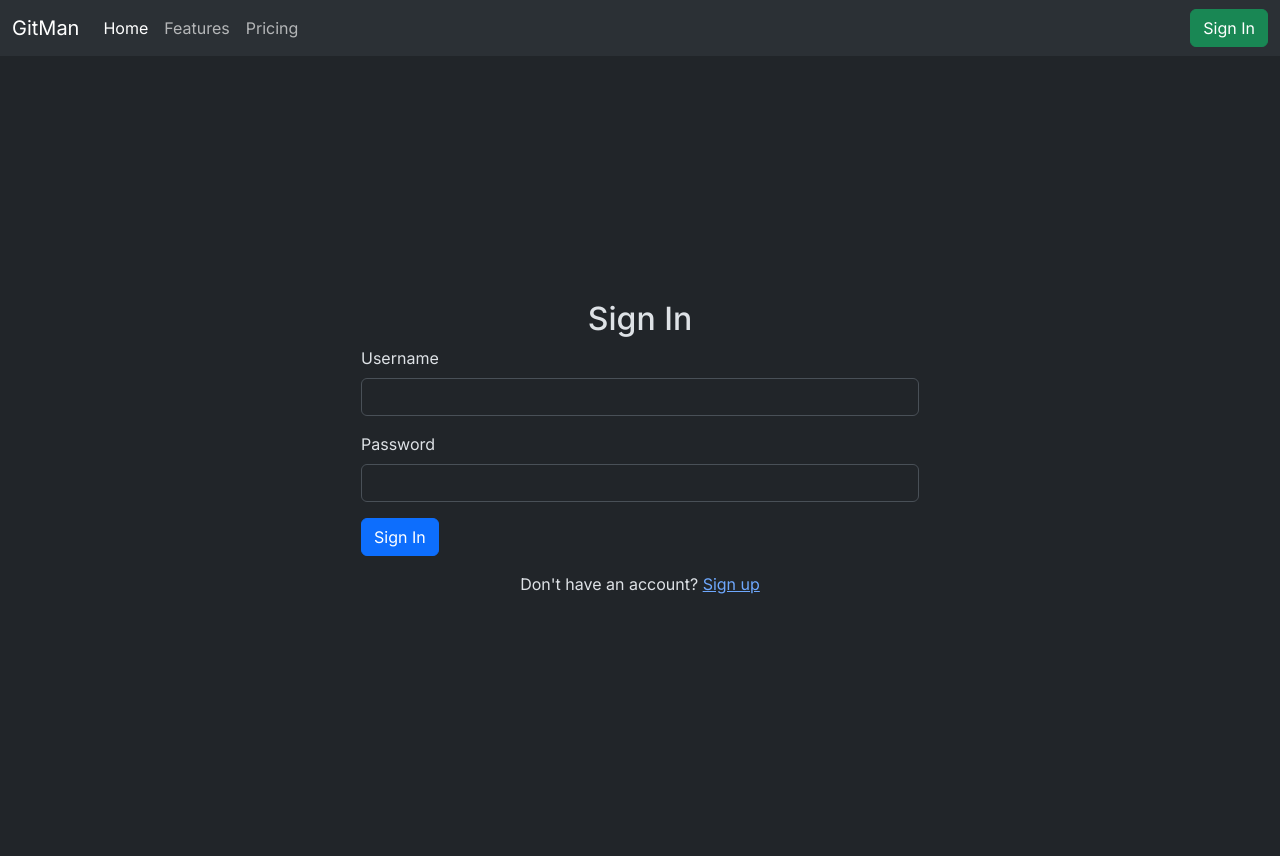
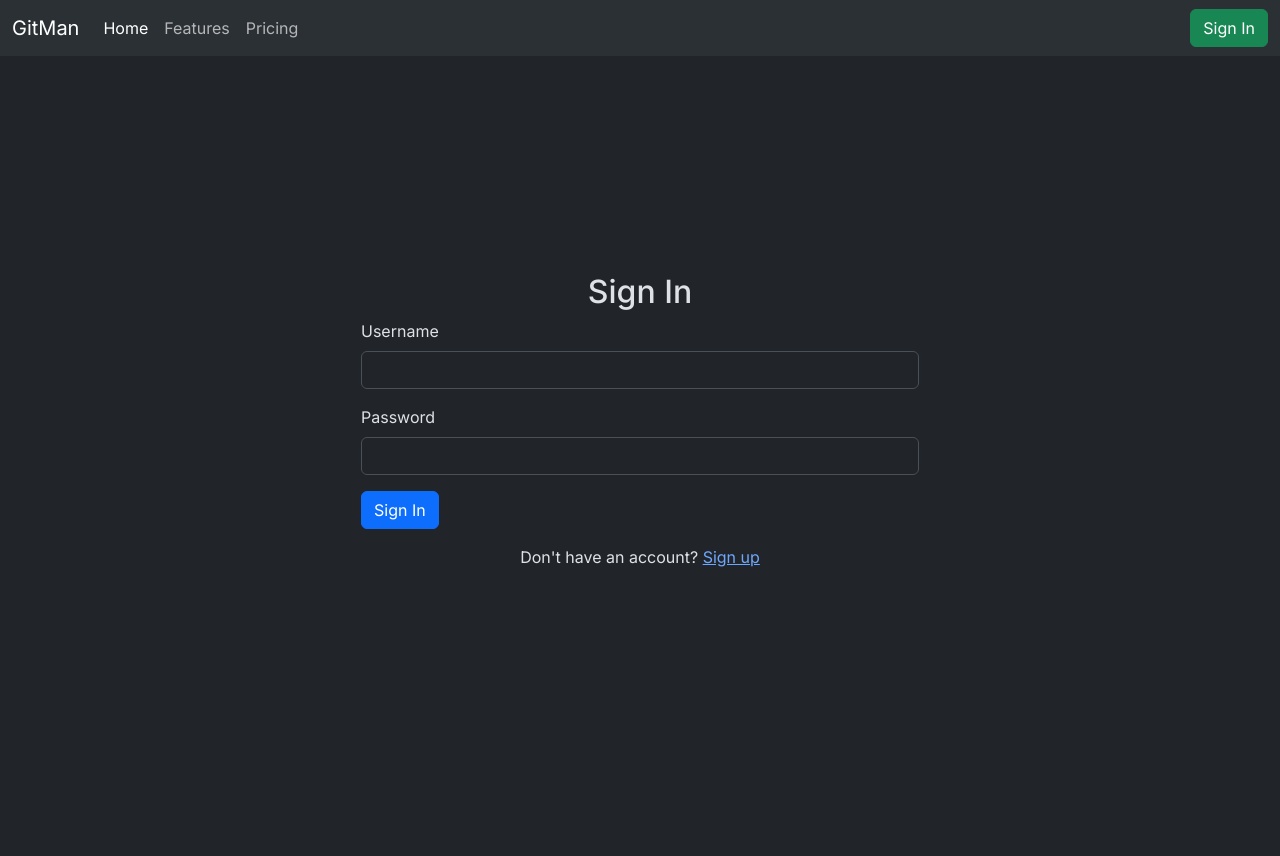
Before and after one commit to atomtables/GitMan, a Flask app: page /signin in a window 1280 px wide. After the commit the page ends 567 px from the top, so only its background shows below. Run offline with Flask 2, Linux system fonts and the light colour scheme.

Commit message:
sign in page

```diff
--- a/templates/login.html
+++ b/templates/login.html
@@ -1,7 +1,7 @@
 {% extends 'base.html' %}
 
 {% block content %}
-    <div class="container d-flex align-items-center justify-content-center" style="min-height: 100vh;">
+    <div class="container d-flex align-items-center justify-content-center" style="min-height: calc(100vh - 54px);">
         <div class="col-md-6">
             <h2 class="text-center">Sign In</h2>
             <form method="post" action="/signin">
```
